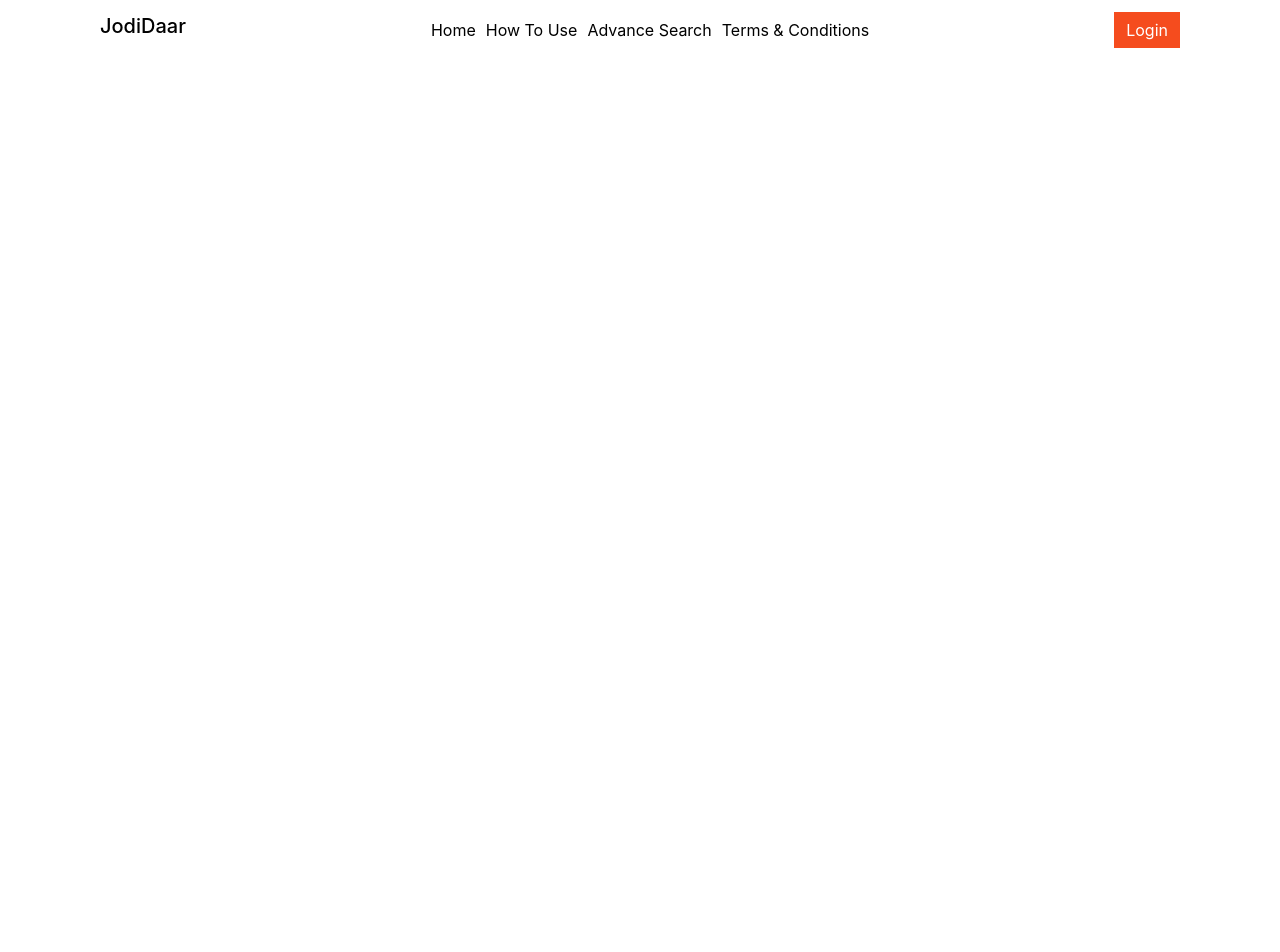
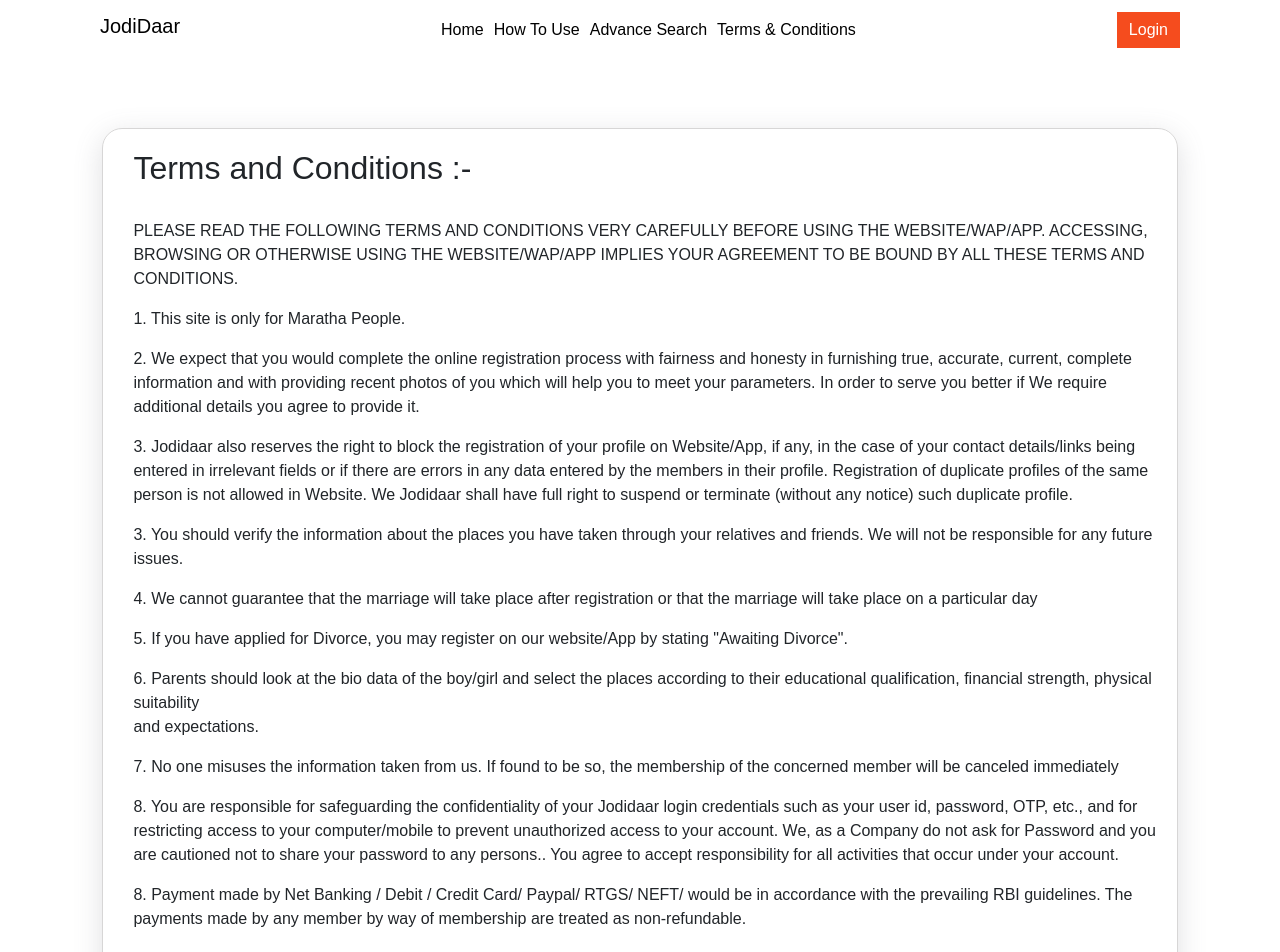
Before and after one commit to vishalingole/jodidaar, a React (Create React App) app: page /contact in a window 1280 px wide. Shown: the top 952 px of the page. Before the commit the page ends 800 px from the top, so only its background shows below. Built offline with nearby package versions, Linux system fonts and the light colour scheme.

Commit message:
Added terms & condition changes

```diff
--- a/src/App.js
+++ b/src/App.js
@@ -19,6 +19,7 @@ import AdminSearch from "./routes/Admin/Search";
 import AddUser from "./routes/Admin/AddUser";
 import Operator from "./routes/Admin/Operator";
 import AddOperator from "./routes/Admin/Operator/AddOperator";
+import TermsAndConditions from "./routes/TermsAndConditions";
 
 function App() {
   const { i18n, t } = useTranslation();
@@ -46,6 +47,7 @@ function App() {
             <Route exact path="/admin/user/add" element={<AddUser />} />
             <Route exact path="/admin/operator" element={<Operator />} />
             <Route exact path="/admin/operator/add" element={<AddOperator />} />
+            <Route exact path="/contact" element={<TermsAndConditions />} />
           </Routes>
           <Footer />
         </BrowserRouter>
@@ -55,3 +57,13 @@ function App() {
 }
 
 export default App;
+
+
+
+// Create folder inside route
+// name it as TermsAndConditions
+// create index.js inside the folder
+// define a functional component with terms and condition name
+// export term& condition
+// import that compo inside app.js
+// create route element and define path and sepcific <Terms/> component.
--- a/src/components/Header/UserHeader.js
+++ b/src/components/Header/UserHeader.js
@@ -91,7 +91,7 @@ const UserHeader = () => {
           ref={mobileMenuRef}
           style={{ display: isMobileMenuOpen ? "flex" : "none" }}
         >
-          <ul>
+          <ul className="list-of-menubar" >
             <li>How To Use</li>
             <li>Advance Search</li>
             <li>Terms & Conditions</li>
--- a/src/routes/SuccessStories/index.css
+++ b/src/routes/SuccessStories/index.css
@@ -19,6 +19,7 @@
   display: flex;
   gap: 20px;
   justify-content: center;
+  flex-wrap: wrap;
   padding: 20px;
 }
 
--- /dev/null
+++ b/src/routes/TermsAndConditions/index.css
@@ -0,0 +1,27 @@
+body{
+    font-family: Arial, Helvetica, sans-serif;
+    box-sizing: border-box;
+}
+
+.form{
+    width: 84%;
+    margin: auto;
+    margin-top: 10%;
+    border: 1px solid hsla(0, 2%, 81%, 0.839);
+    border-radius: 20px;
+    box-shadow: rgba(100, 100, 111, 0.2) 0px 7px 29px 0px;
+
+}
+.rules-form{
+    padding-bottom: 10px;
+    padding-left: 20px;
+    margin: 10px;
+
+
+}
+.rules{
+    margin-top: 20px;
+    padding: 0;
+
+
+}
--- /dev/null
+++ b/src/routes/TermsAndConditions/index.js
@@ -0,0 +1,40 @@
+import React from "react";
+import "./index.css";
+
+function TermsAndConditions() {
+  return (
+    <>
+      <div className="form">
+        <div className="rules-form">
+          <div className="rules">
+            <h2>Terms and Conditions :-</h2>
+          </div>{" "}
+          <br />
+          <p>PLEASE READ THE FOLLOWING TERMS AND CONDITIONS VERY CAREFULLY BEFORE USING THE WEBSITE/WAP/APP. ACCESSING, BROWSING OR OTHERWISE USING THE WEBSITE/WAP/APP IMPLIES YOUR AGREEMENT TO BE BOUND BY ALL THESE TERMS AND CONDITIONS. </p>
+          <p>1. This site is only for Maratha People.</p>
+          <p>2. We expect that you would complete the online registration process with fairness and honesty in furnishing true, accurate, current, complete information and with providing recent photos of you which will help you to meet your parameters. In order to serve you better if We require additional details you agree to provide it.</p>
+          <p>3. Jodidaar also reserves the right to block the registration of your profile on Website/App, if any, in the case of your contact details/links being entered in irrelevant fields or if there are errors in any data entered by the members in their profile. Registration of duplicate profiles of the same person is not allowed in  Website. We Jodidaar shall have full right to suspend or terminate (without any notice) such duplicate profile. </p>
+          <p>3. You should verify the information about the places you have taken through your relatives and friends. We will not be responsible for any future issues.</p>
+          <p>4. We cannot guarantee that the marriage will take place after registration or that the marriage will take place on a particular day</p>
+          <p>5. If you have applied for Divorce, you may register on our website/App by stating "Awaiting Divorce".</p>
+          <p>6. Parents should look at the bio data of the boy/girl and select the places according to their educational qualification, financial strength, physical suitability <br /> and expectations.</p>
+          <p>7. No one misuses the information taken from us. If found to be so, the membership of the concerned member will be canceled immediately</p>
+          <p>8. You are responsible for safeguarding the confidentiality of your Jodidaar login credentials such as your user id, password, OTP, etc., and for restricting access to your computer/mobile to prevent unauthorized access to your account. We, as a Company do not ask for Password and you are cautioned not to share your password to any persons.. You agree to accept responsibility for all activities that occur under your account.</p>
+          <p>8. Payment made by Net Banking / Debit / Credit Card/ Paypal/ RTGS/ NEFT/ would be in accordance with the prevailing RBI guidelines. The payments made by any member by way of membership are treated as non-refundable.</p> <br />
+          <p>This document is an electronic record in terms of the Information Technology Act, 2000 and rules there under pertaining to electronic records as applicable and amended. This electronic record is generated by a computer system and does not require any physical or digital signatures.</p>
+          <br />
+          <h5> Customer Care / Customer Service</h5> <br />
+          <p>In the event you come across any concerns in our service, then please be free to contact us:</p>
+          <p>
+            Email ID: jodidaarhelp@gmail.com <br />
+            Contact No: +91 11111 22222 <br />
+            Address: Washim
+
+          </p>
+        </div>
+      </div>
+    </>
+  );
+}
+
+export default TermsAndConditions;
```
